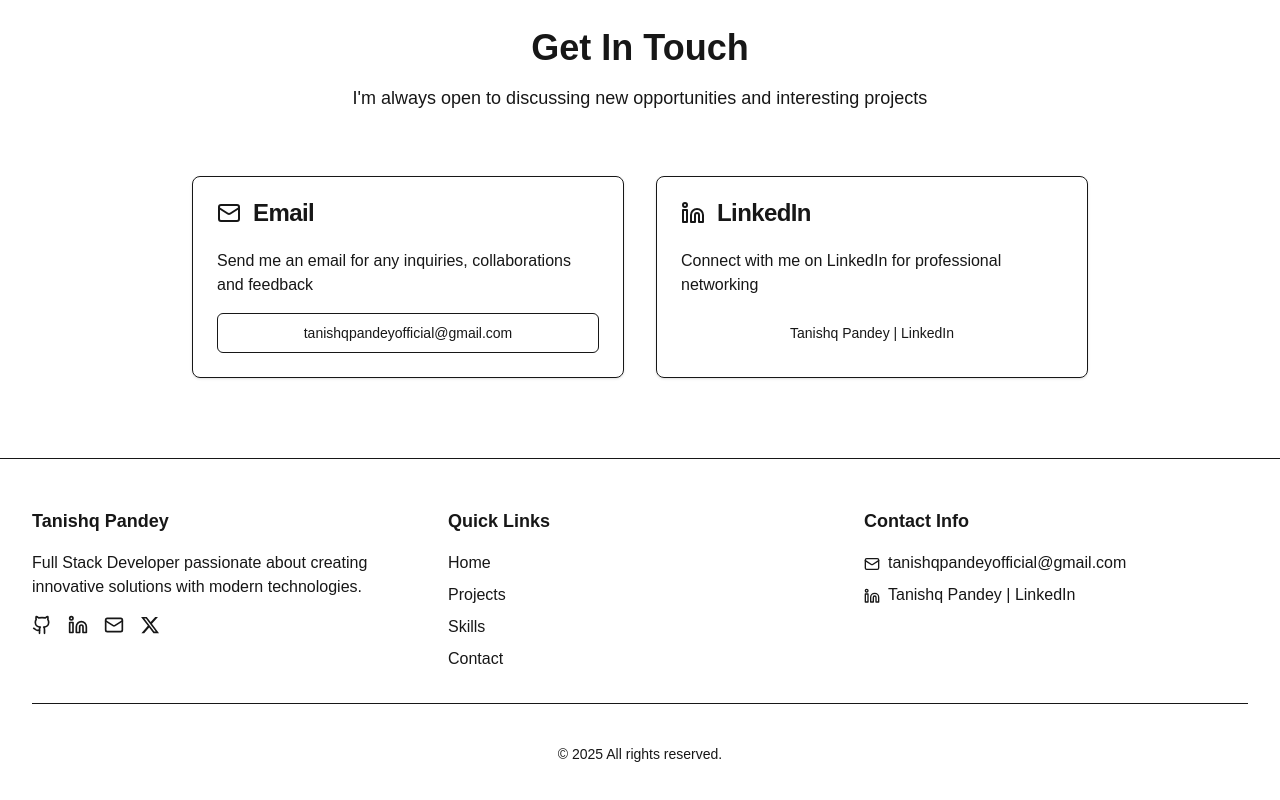
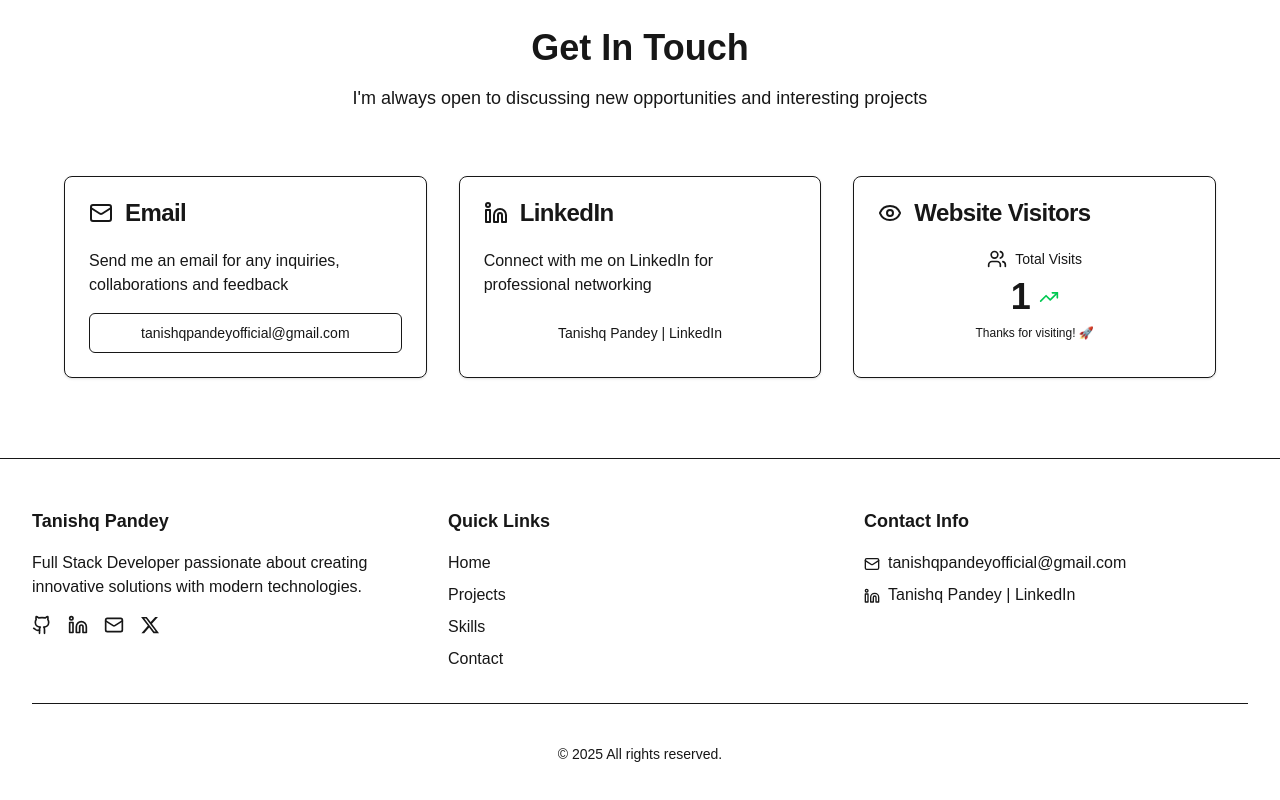
Before and after one commit to tanishqpandey26/portfolio, a Next.js app: page / in a window 1280 px wide. Shown: the part 4394-5194 px from the top of the page. Built offline with nearby package versions, Linux system fonts and the light colour scheme.

Commit message:
visitor-count added

```diff
--- a/src/components/contact-section.tsx
+++ b/src/components/contact-section.tsx
@@ -1,6 +1,7 @@
 import { Card, CardContent, CardHeader, CardTitle } from "@/components/ui/card"
 import { Button } from "@/components/ui/button"
 import { Mail, Linkedin, MessageCircle,  } from "lucide-react";
+import VisitorsCount from "./visitors-count"
 
 
 export default function ContactSection() {
@@ -14,7 +15,7 @@ export default function ContactSection() {
           </p>
         </div>
 
-        <div className="grid grid-cols-1 md:grid-cols-2 gap-8 max-w-4xl mx-auto">
+        <div className="grid grid-cols-1 md:grid-cols-2 lg:grid-cols-3 gap-8 max-w-6xl mx-auto">
 
             <Card className="hover:shadow-lg transition-shadow">
             <CardHeader>
@@ -52,6 +53,8 @@ export default function ContactSection() {
             </CardContent>
           </Card>
 
+          <VisitorsCount />
+
         </div>
 
         {/* <div className="text-center mt-12">
--- /dev/null
+++ b/src/components/visitors-count.tsx
@@ -0,0 +1,74 @@
+"use client"
+
+import { useEffect, useState } from "react"
+import { Users, TrendingUp, Eye } from "lucide-react"
+import { Card, CardContent, CardHeader, CardTitle } from "@/components/ui/card"
+
+export default function VisitorsCount() {
+  const [visitorCount, setVisitorCount] = useState(0)
+  const [isLoading, setIsLoading] = useState(true)
+
+  useEffect(() => {
+    // Get visitor count from localStorage or initialize
+    const storedCount = localStorage.getItem('visitorCount')
+    const currentCount = storedCount ? parseInt(storedCount) : 0
+
+    // Increment count for new visit
+    const newCount = currentCount + 1
+    localStorage.setItem('visitorCount', newCount.toString())
+
+    // Animate the count up
+    const animateCount = () => {
+      let start = 0
+      const increment = newCount / 50 // Smooth animation
+      const timer = setInterval(() => {
+        start += increment
+        if (start >= newCount) {
+          setVisitorCount(newCount)
+          setIsLoading(false)
+          clearInterval(timer)
+        } else {
+          setVisitorCount(Math.floor(start))
+        }
+      }, 20)
+    }
+
+    animateCount()
+  }, [])
+
+  return (
+    <Card className="hover:shadow-lg transition-all duration-300 hover:scale-105">
+      <CardHeader>
+        <div className="flex items-center space-x-3">
+          <div className="text-primary">
+            <Eye className="h-6 w-6" />
+          </div>
+          <CardTitle>Website Visitors</CardTitle>
+        </div>
+      </CardHeader>
+      <CardContent>
+        <div className="text-center">
+          <div className="flex items-center justify-center space-x-2 mb-2">
+            <Users className="h-5 w-5 text-primary" />
+            <span className="text-sm text-muted-foreground font-medium">
+              Total Visits
+            </span>
+          </div>
+          <div className="flex items-center justify-center space-x-2">
+            <span className="text-3xl sm:text-4xl font-bold text-foreground">
+              {isLoading ? (
+                <span className="inline-block w-16 h-8 bg-gradient-to-r from-primary/20 to-primary/40 rounded animate-pulse"></span>
+              ) : (
+                visitorCount.toLocaleString()
+              )}
+            </span>
+            <TrendingUp className="h-5 w-5 text-green-500" />
+          </div>
+          <p className="text-xs text-muted-foreground mt-2">
+            Thanks for visiting! 🚀
+          </p>
+        </div>
+      </CardContent>
+    </Card>
+  )
+}
```
